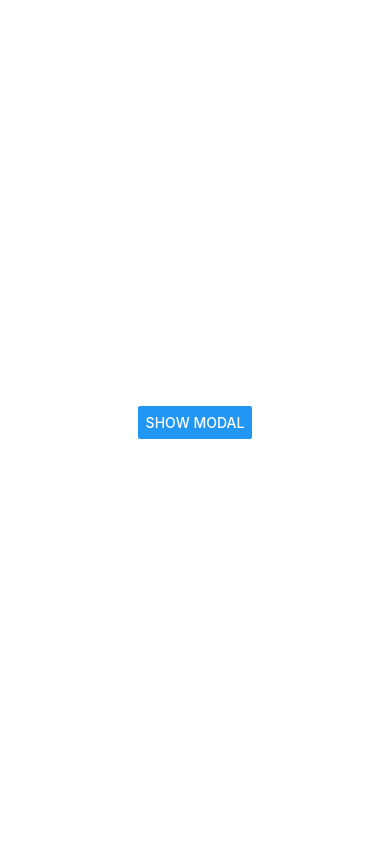
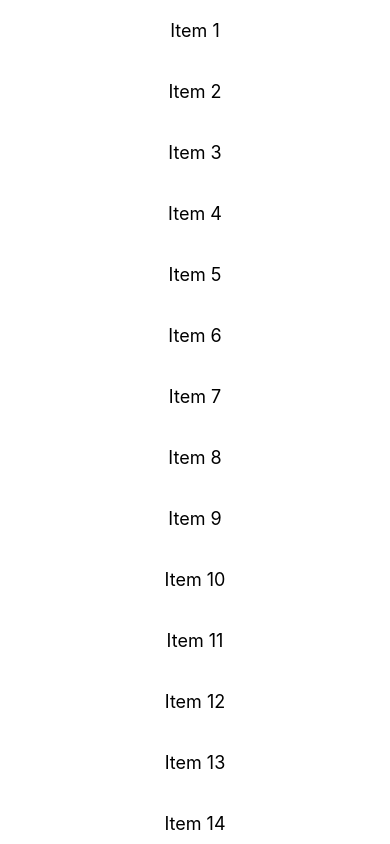
Before and after one commit to kalyan-cherukuri2812/react-native-topics, a React Native app: screen / in a window 390 px wide. Built offline with nearby package versions, Linux system fonts and the light colour scheme.

Commit message:
image, imagebackground, pressable, scrollview components

```diff
--- /dev/null
+++ b/Src/Components/ImageBackground.tsx
@@ -0,0 +1,51 @@
+// ImageBackground is a core React Native component that allows you to display an image as the background
+//  of a view, while still rendering other child components (like text or buttons) on top of it.
+
+// It behaves like a regular View but with a background image.
+
+
+
+import React from 'react';
+import { View, Text, ImageBackground, StyleSheet } from 'react-native';
+
+const ImageBackgroundCom: React.FC = () => {
+  return (
+    <View style={styles.container}>
+      <ImageBackground
+        // Use one of the two image sources below:
+
+        // 👉 Local image (uncomment this if you have `bg.jpg` in your assets folder)
+        // source={require('./assets/bg.jpg')}
+
+        // 👉 Remote image
+        source={{ uri: 'https://reactjs.org/logo-og.png' }}
+
+        style={styles.background}
+        resizeMode="cover" // cover | contain | stretch | center | repeat
+      >
+        <Text style={styles.text}>Hello on Image Background!</Text>
+      </ImageBackground>
+    </View>
+  );
+};
+
+const styles = StyleSheet.create({
+  container: {
+    flex: 1,
+  },
+  background: {
+    flex: 1,
+    justifyContent: 'center',
+    alignItems: 'center',
+  },
+  text: {
+    color: '#fff',
+    fontSize: 22,
+    fontWeight: 'bold',
+    backgroundColor: 'rgba(0,0,0,0.5)',
+    padding: 10,
+    borderRadius: 5,
+  },
+});
+
+export default ImageBackgroundCom;
--- /dev/null
+++ b/Src/Components/Pressable.tsx
@@ -0,0 +1,49 @@
+// Pressable is a core component in React Native that lets you handle and respond
+// to various stages of a touch/press interaction on its children components.
+
+import React from 'react';
+import {View, Text, Pressable, StyleSheet, Alert} from 'react-native';
+
+const PressableCom: React.FC = () => {
+  const handlePress = () => Alert.alert('Pressed!');
+  const handleLongPress = () => Alert.alert('Long Pressed!');
+  const handlePressIn = () => console.log('Press In');
+  const handlePressOut = () => console.log('Press Out');
+
+  return (
+    <View style={styles.container}>
+      <Pressable
+        onPress={handlePress} // Triggered on tap release (after pressIn and pressOut)
+        onLongPress={handleLongPress} // Triggered if press held > 500ms
+        onPressIn={handlePressIn} // Triggered when finger touches down
+        onPressOut={handlePressOut} // Triggered when finger lifts up
+        hitSlop={10} // Expands the touch area 10px in all directions
+        pressRetentionOffset={10} // Allows finger to move 10px while still registering the press
+        style={({pressed}) => [
+          styles.button,
+
+          {backgroundColor: pressed ? '#ddd' : '#2196F3'},
+        ]}>
+        <Text style={styles.text}>I'm Pressable!</Text>
+      </Pressable>
+    </View>
+  );
+};
+
+const styles = StyleSheet.create({
+  container: {
+    flex: 1,
+    justifyContent: 'center',
+    alignItems: 'center',
+  },
+  button: {
+    padding: 12,
+    borderRadius: 8,
+  },
+  text: {
+    color: 'white',
+    fontSize: 16,
+  },
+});
+
+export default PressableCom;
--- /dev/null
+++ b/Src/Components/ScrollView.tsx
@@ -0,0 +1,89 @@
+// ScrollView is a container component that wraps other components and allows them to be scrollable.
+// It is an important React Native component when the content exceeds the screen's size,
+// enabling the user to scroll through the content.
+
+/*
+  ✅ ScrollView vs FlatList:
+
+  1. **ScrollView**:
+     - Best for **small lists** of content, where **performance** isn't a huge concern.
+     - **Renders all items** at once.
+     - Ideal for **non-lists** with **dynamic content**, like images, cards, and text.
+
+  2. **FlatList**:
+     - Best for **long lists** of items.
+     - **Lazily renders items** as they come into view, which saves **memory** and **processing time**.
+     - Built-in features like **infinite scroll**, **item separators**, and **support for multiple columns** make it the better choice for **large datasets**.
+
+  🔹 **When to Use**:
+    - **Use ScrollView** when you have a **small number of child components** that are relatively static, and you don’t mind rendering everything at once.
+    - **Use FlatList** when you have a **long list of items**, especially when the content is dynamic and needs to be rendered lazily for better performance.
+*/
+
+import React, {useState} from 'react';
+import {ScrollView, Text, StyleSheet, RefreshControl} from 'react-native';
+
+const ScrollViewCom: React.FC = () => {
+  const [refreshing, setRefreshing] = useState(false);
+
+  // Handle pull-to-refresh
+  const onRefresh = () => {
+    setRefreshing(true);
+    // Simulate a network request or data refresh
+    setTimeout(() => {
+      setRefreshing(false);
+    }, 2000);
+  };
+
+  return (
+    <ScrollView
+      contentContainerStyle={styles.container}
+      horizontal={false} // Vertical scroll (set to true for horizontal)
+      showsVerticalScrollIndicator={false} // Hide vertical scroll indicator
+      onScroll={event => console.log(event.nativeEvent.contentOffset)}
+      scrollEnabled={true} // Enable scrolling
+      refreshControl={
+        <RefreshControl refreshing={refreshing} onRefresh={onRefresh} />
+      }
+      keyboardShouldPersistTaps="handled" // Keep keyboard visible when tapping content
+      bounces={false} // Disable bounce effect
+      indicatorStyle="white" // Change the scroll indicator to white
+      endFillColor="#f0f0f0" // Set the end fill color for scroll view
+    >
+      <Text style={styles.text}>Item 1</Text>
+      <Text style={styles.text}>Item 2</Text>
+      <Text style={styles.text}>Item 3</Text>
+      <Text style={styles.text}>Item 4</Text>
+      <Text style={styles.text}>Item 5</Text>
+      <Text style={styles.text}>Item 6</Text>
+      <Text style={styles.text}>Item 7</Text>
+      <Text style={styles.text}>Item 8</Text>
+      <Text style={styles.text}>Item 9</Text>
+      <Text style={styles.text}>Item 10</Text>
+      <Text style={styles.text}>Item 11</Text>
+      <Text style={styles.text}>Item 12</Text>
+      <Text style={styles.text}>Item 13</Text>
+      <Text style={styles.text}>Item 14</Text>
+      <Text style={styles.text}>Item 15</Text>
+      <Text style={styles.text}>Item 16</Text>
+      <Text style={styles.text}>Item 17</Text>
+      <Text style={styles.text}>Item 18</Text>
+      <Text style={styles.text}>Item 19</Text>
+      <Text style={styles.text}>Item 20</Text>
+    </ScrollView>
+  );
+};
+
+const styles = StyleSheet.create({
+  container: {
+    flexGrow: 1, // Ensures content stretches if there's not enough content to fill the screen
+    justifyContent: 'center',
+    alignItems: 'center',
+  },
+  text: {
+    fontSize: 18,
+    padding: 20,
+  },
+});
+
+export default ScrollViewCom;
--- a/Src/SrcApp.tsx
+++ b/Src/SrcApp.tsx
@@ -3,13 +3,21 @@ import React from 'react'
 import ActivityIndicatorComponent from './Components/ActivityIndicator'
 import FlatListComponent from './Components/FlatList'
 import ModalCom from './Components/Modal'
+import PressableCom from './Components/Pressable'
+import ImageBackgroundCom from './Components/ImageBackground'
+import ImageCom from './Components/Image'
+import ScrollViewCom from './Components/ScrollView'
 
 export default function SrcApp() {
   return (
     <View style={styles.bgCard}>
      {/* <ActivityIndicatorComponent/> */}
      {/* <FlatListComponent/> */}
-     <ModalCom/>
+     {/* <ImageCom/> */}
+     {/* <ModalCom/> */}
+     {/* <PressableCom/> */}
+     {/* <ImageBackgroundCom/> */}
+     <ScrollViewCom/>
     </View>
   )
 }
```
Also changed, not shown: Src/Components/Image.tsx (+43 -0 lines).
